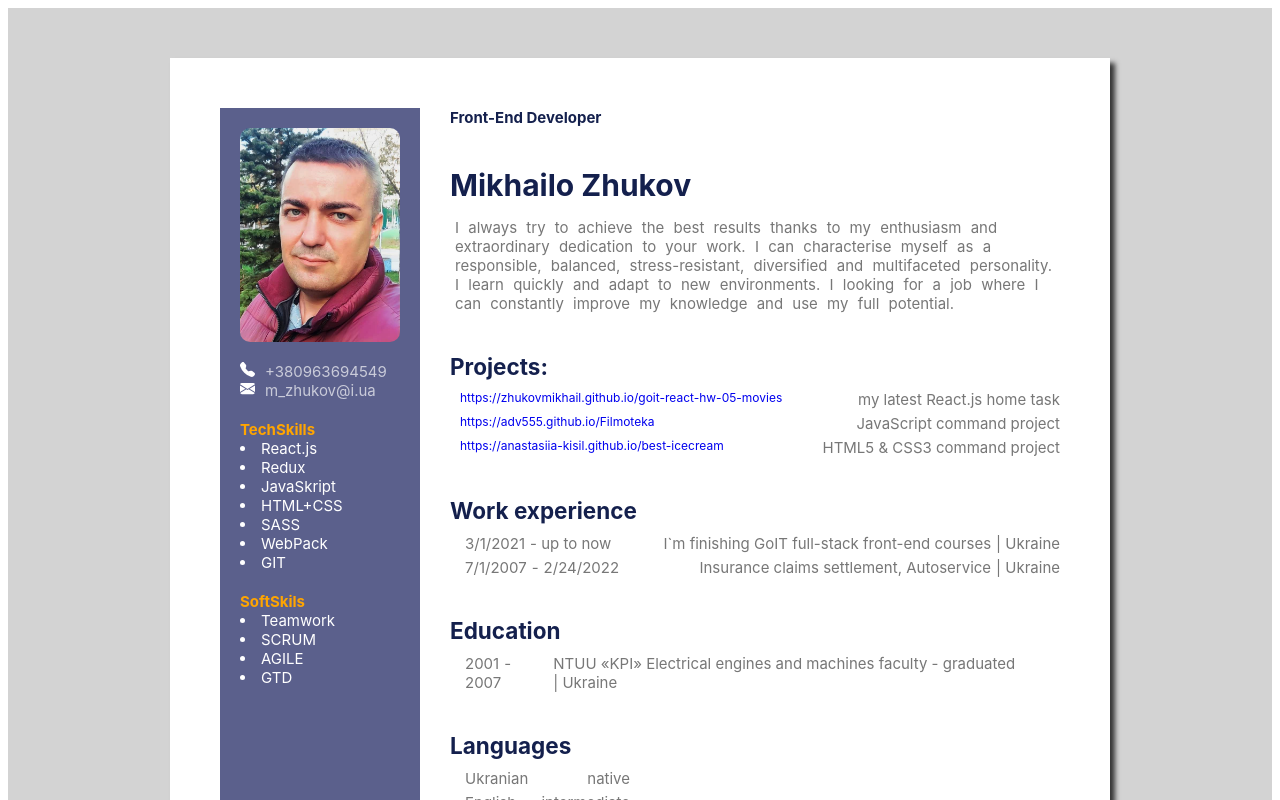
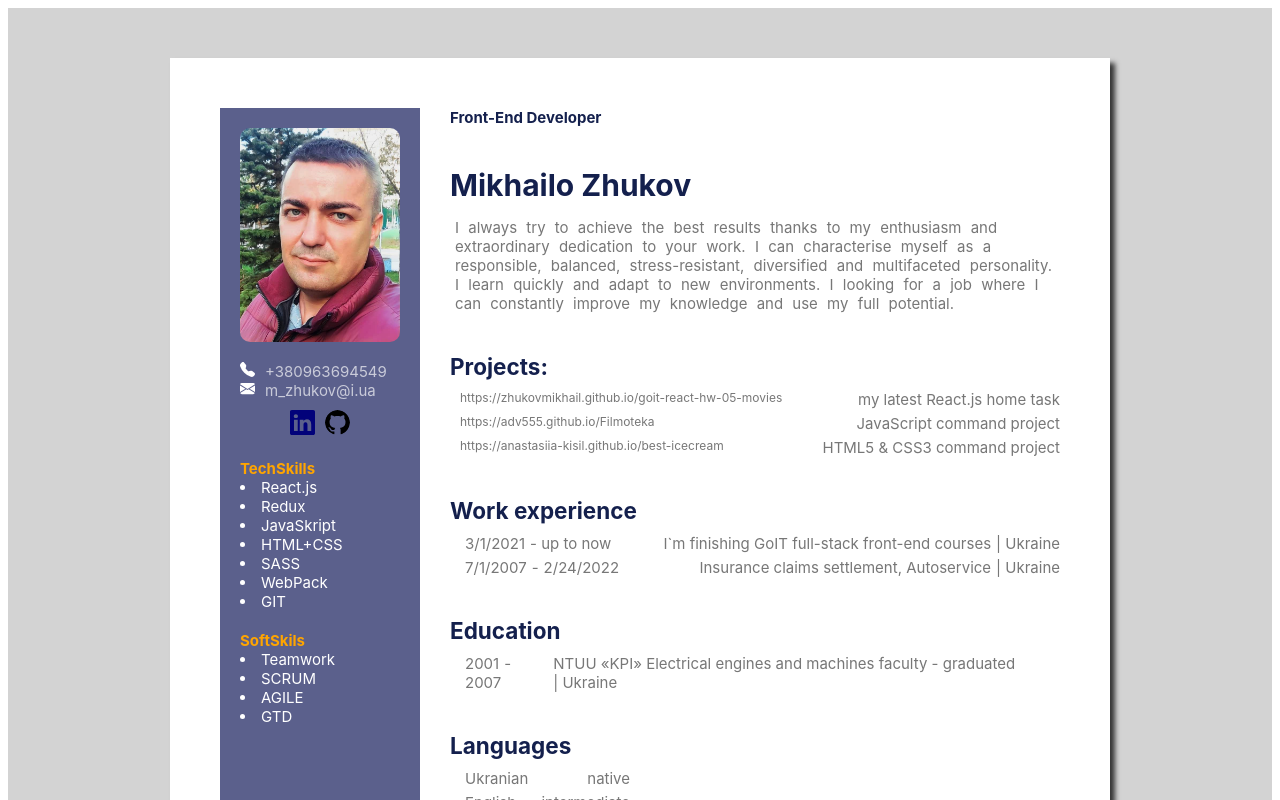
Before and after one commit to ZhukovMikhail/MyCVwithReact, a React (Create React App) app: page / in a window 1280 px wide. Shown: the top 800 px of the page. Built offline with nearby package versions, Linux system fonts and the light colour scheme.

Commit message:
add in icon and git icon
add in icon and git icon

```diff
--- a/src/components/MainInfo/MainInfo.styled.jsx
+++ b/src/components/MainInfo/MainInfo.styled.jsx
@@ -23,6 +23,7 @@ export const MainBox = styled.div`
     text-decoration: none;
     font-size: 12px;
     transition: 300ms;
+    color: #777;
     &:hover,
     :focus {
       color: orange;
--- a/src/components/SifedeBar/SidedeBar.jsx
+++ b/src/components/SifedeBar/SidedeBar.jsx
@@ -1,4 +1,13 @@
-import { SideBox, PhotoBox, IMG, Contacts, Skills } from './SifedeBar.styled';
+import {
+  SideBox,
+  PhotoBox,
+  IMG,
+  Contacts,
+  Skills,
+  SocialLink,
+  Linkedin,
+  GitLink,
+} from './SifedeBar.styled';
 import { BsFillTelephoneFill, BsFillEnvelopeFill } from 'react-icons/bs';
 
 export const SidedeBar = () => {
@@ -8,15 +17,35 @@ export const SidedeBar = () => {
         <IMG src={require('../../images/photoMe.jpg')} alt="photoMe" />
       </PhotoBox>
       <Contacts>
-        <li className="tel">
+        <li>
           <BsFillTelephoneFill />
-          <a href="tel:+380963694549">+380963694549</a>
+          <a href={'tel:+380963694549'}>+380963694549</a>
         </li>
-        <li className="mail">
+        <li>
           <BsFillEnvelopeFill />
-          <a href="mailto:m_zhukov@i.ua">m_zhukov@i.ua</a>
+          <a href={'mailto:m_zhukov@i.ua'}>m_zhukov@i.ua</a>
         </li>
       </Contacts>
+      <SocialLink>
+        <li>
+          <a
+            href={'https:linkedin.com/in/michael-zhukov-8083a0220'}
+            target={'_blank'}
+            rel={'noopener noreferrer'}
+          >
+            <Linkedin />
+          </a>
+        </li>
+        <li>
+          <a
+            href={'https://github.com/ZhukovMikhail'}
+            target={'_blank'}
+            rel={'noopener noreferrer'}
+          >
+            <GitLink />
+          </a>
+        </li>
+      </SocialLink>
 
       <Skills>
         <h4>TechSkills</h4>
--- a/src/components/SifedeBar/SifedeBar.styled.jsx
+++ b/src/components/SifedeBar/SifedeBar.styled.jsx
@@ -1,4 +1,6 @@
 import styled from '@emotion/styled';
+
+import { BsLinkedin, BsGithub } from 'react-icons/bs';
 
 export const SideBox = styled.div`
   width: 240px;
@@ -53,3 +55,41 @@ export const Skills = styled.ul`
     list-style: inside;
   }
 `;
+
+export const SocialLink = styled.ul`
+  display: flex;
+  justify-content: center;
+  margin-left: -10px;
+  margin-top: 10px;
+
+  & li {
+    margin-left: 10px;
+  }
+`;
+
+export const Linkedin = styled(BsLinkedin)`
+  width: 25px;
+  height: 25px;
+  transition: 300ms;
+  color: #02027a;
+  &:hover,
+  :focus {
+    color: orange;
+    /* background-color: #fff; */
+    /* transform: scale(1.25); */
+  }
+`;
+export const GitLink = styled(BsGithub)`
+  width: 25px;
+  height: 25px;
+  color: black;
+  border-radius: 50%;
+
+  transition: 300ms;
+  &:hover,
+  :focus {
+    color: orange;
+    /* background-color: #fff; */
+    /* transform: scale(1.25); */
+  }
+`;
```
